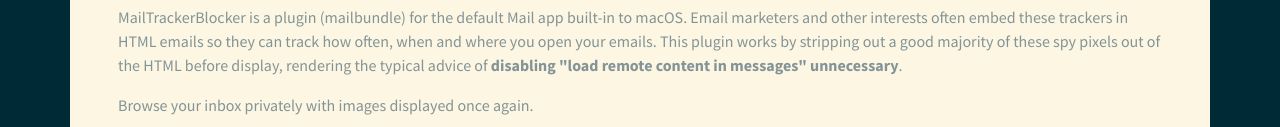
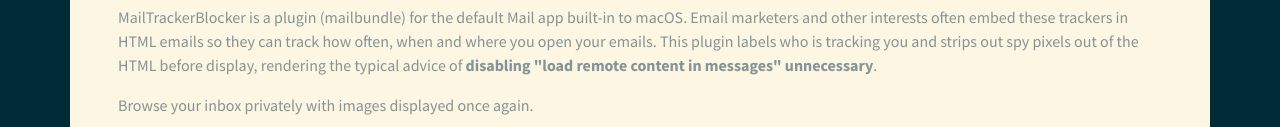
Before and after one commit to apparition47/MailTrackerBlocker, a plain HTML site: page index.html in a window 1280 px wide. Shown: the part 737-864 px from the top of the page. Drawn offline with nearby package versions, Linux system fonts and the light colour scheme.

Commit message:
Update desc

```diff
--- a/index.html
+++ b/index.html
@@ -70,7 +70,7 @@
 
       <h3 class="text-info py-4">What is this?</h3>
 
-      <p>MailTrackerBlocker is a plugin (mailbundle) for the default Mail app built-in to macOS. Email marketers and other interests often embed these trackers in HTML emails so they can track how often, when and where you open your emails. This plugin works by stripping out a good majority of these spy pixels out of the HTML before display, rendering the typical advice of <b>disabling "load remote content in messages" unnecessary</b>.</p>
+      <p>MailTrackerBlocker is a plugin (mailbundle) for the default Mail app built-in to macOS. Email marketers and other interests often embed these trackers in HTML emails so they can track how often, when and where you open your emails. This plugin labels who is tracking you and strips out spy pixels out of the HTML before display, rendering the typical advice of <b>disabling "load remote content in messages" unnecessary</b>.</p>
 
       <p>Browse your inbox privately with images displayed once again.</p>
 
```
